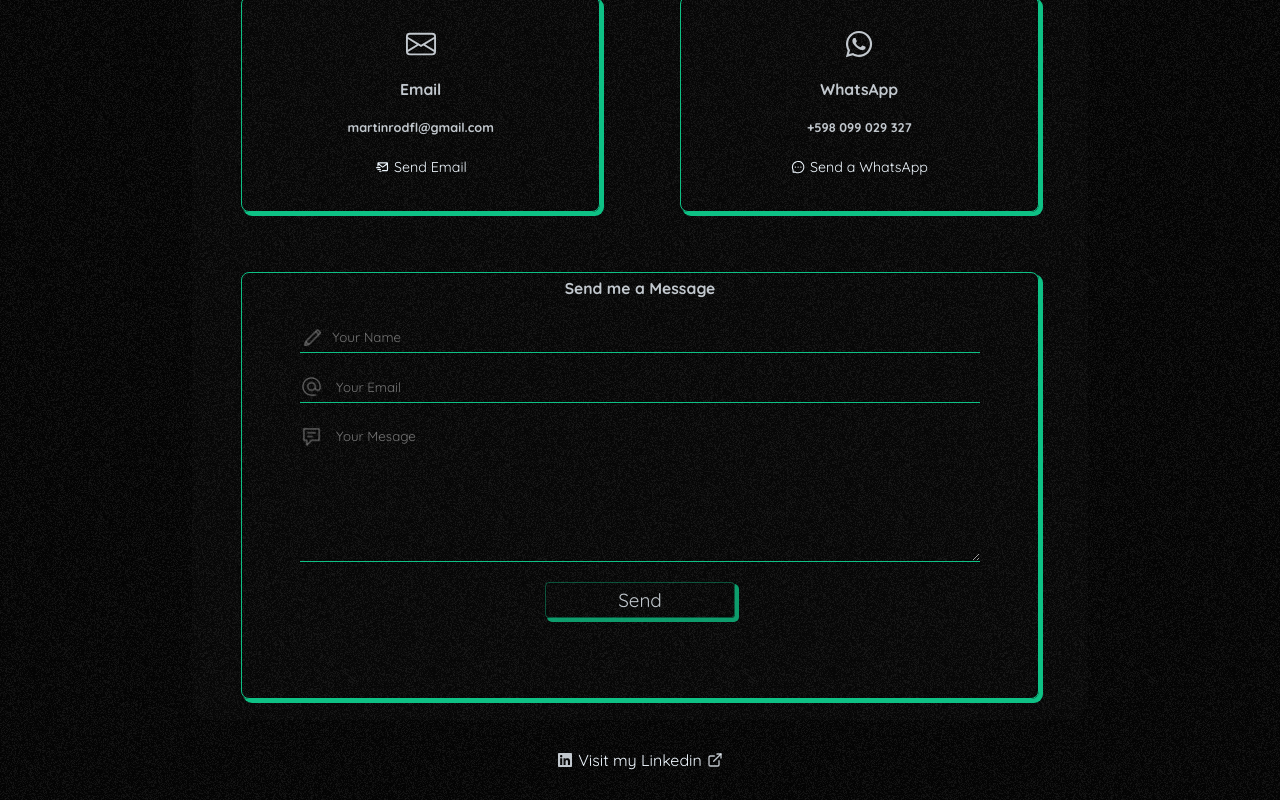
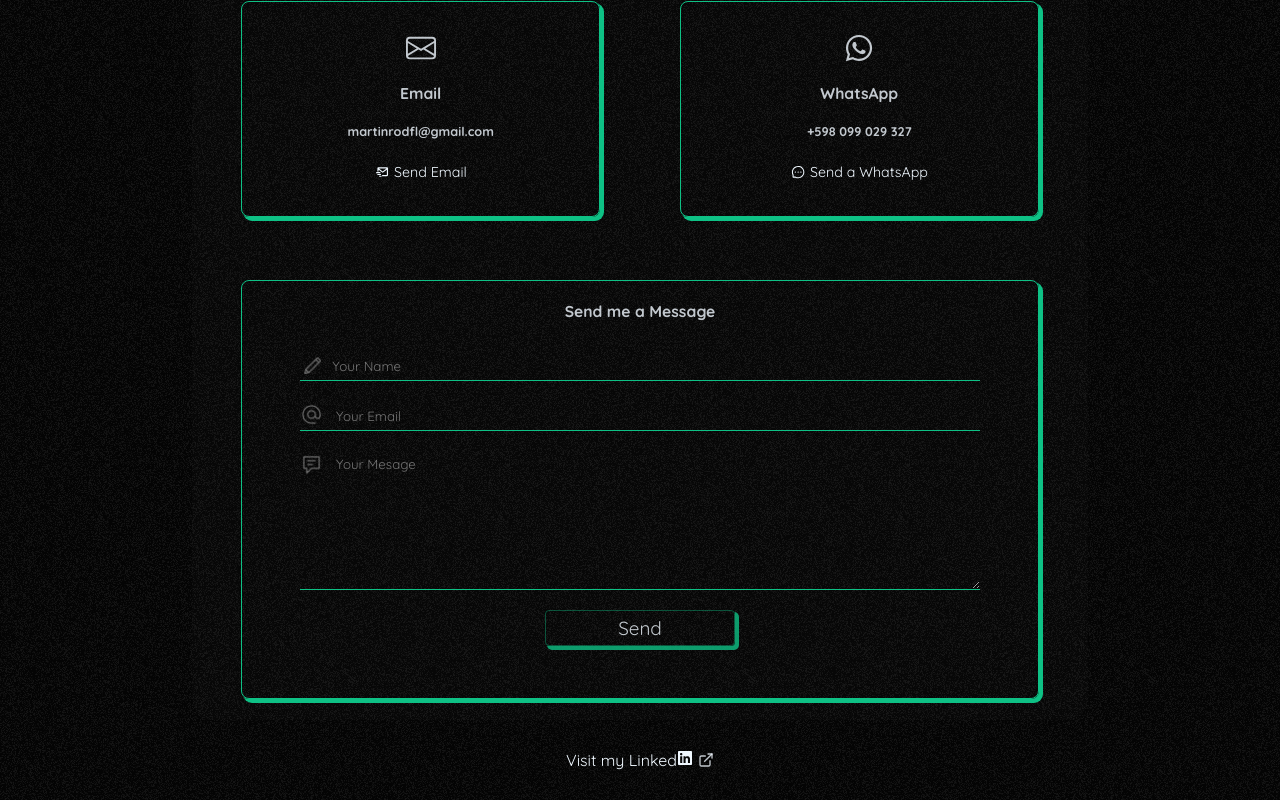
Before and after one commit to martinrodfl/martinrodfl, a React (Vite) app: page / in a window 1280 px wide. Shown: the part 3227-4027 px from the top of the page. Built offline with nearby package versions, Linux system fonts and the light colour scheme; some icons are missing.

Commit message:
Arreglos de css

```diff
--- a/src/components/Footer.jsx
+++ b/src/components/Footer.jsx
@@ -10,13 +10,15 @@ const Footer = () => {
 	return (
 		<footer>
 			<span>
-				<FaLinkedin />
 				<a
 					href='http://www.linkedin.com/in/diego-martin-rodriguez'
 					target='_blank'
 					rel='noreferrer'
 				>
 					{texts.vistMyLinkedin}
+					<span>
+						<FaLinkedin /> {'  '}
+					</span>
 				</a>
 				<LuExternalLink />
 			</span>
--- a/src/css/Contact.css
+++ b/src/css/Contact.css
@@ -56,11 +56,11 @@
   display: flex;
   flex-direction: column;
   width: 90%;
-  min-height: 50vh;
+  /* min-height: 50vh; */
 }
 
 .container-contact-form>h5 {
-  margin: 5px auto;
+  margin: 20px auto 10px;
 }
 
 form {
@@ -69,7 +69,8 @@ form {
   justify-content: center;
   align-items: center;
   padding: 20px;
-  gap: 20px
+  gap: 20px;
+  /* min-height: 30vw; */
 }
 
 #name {
@@ -149,6 +150,10 @@ form>textarea {
     font-size: 25px;
   }
 
+  form {
+    min-height: 30vw;
+  }
+
   form>input {
     height: 50px;
   }
--- a/src/css/Footer.css
+++ b/src/css/Footer.css
@@ -9,9 +9,17 @@ footer {
 footer>span {
   display: flex;
   align-items: center;
-  gap: 5px;
+  /* gap: 5px; */
+  /* margin-left: 5px; */
+}
+
+footer>span>a {
+  display: flex;
+  align-items: center;
+  margin-right: 5px;
 }
 
 footer>span>a {
   text-decoration: none;
+  margin-right: 5px;
 }
--- a/src/data/texts.js
+++ b/src/data/texts.js
@@ -21,7 +21,7 @@ export const translations = {
 		yourEmail: '   Your Email',
 		yourMessage: '   Your Mesage',
 		send: 'Send',
-		vistMyLinkedin: 'Visit my Linkedin',
+		vistMyLinkedin: 'Visit my Linked',
 
 		apps: [
 			{
@@ -94,7 +94,7 @@ It allows you to add tasks, edit them, delete them, mark them as completed and a
 		yourEmail: '   Tu Email',
 		yourMessage: '   Tu Mensaje',
 		send: 'Enviar',
-		vistMyLinkedin: 'Visita mi Linkedin',
+		vistMyLinkedin: 'Visita mi Linked',
 
 		apps: [
 			{
```
